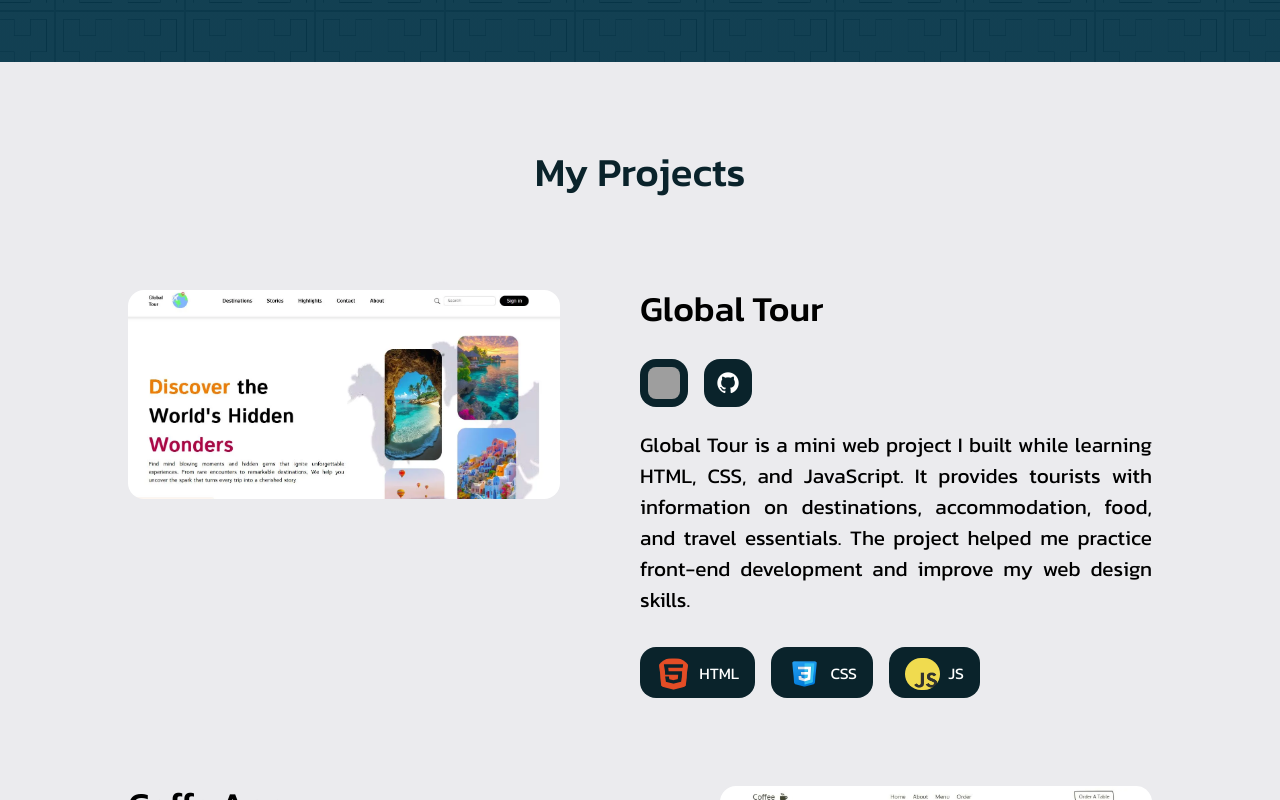
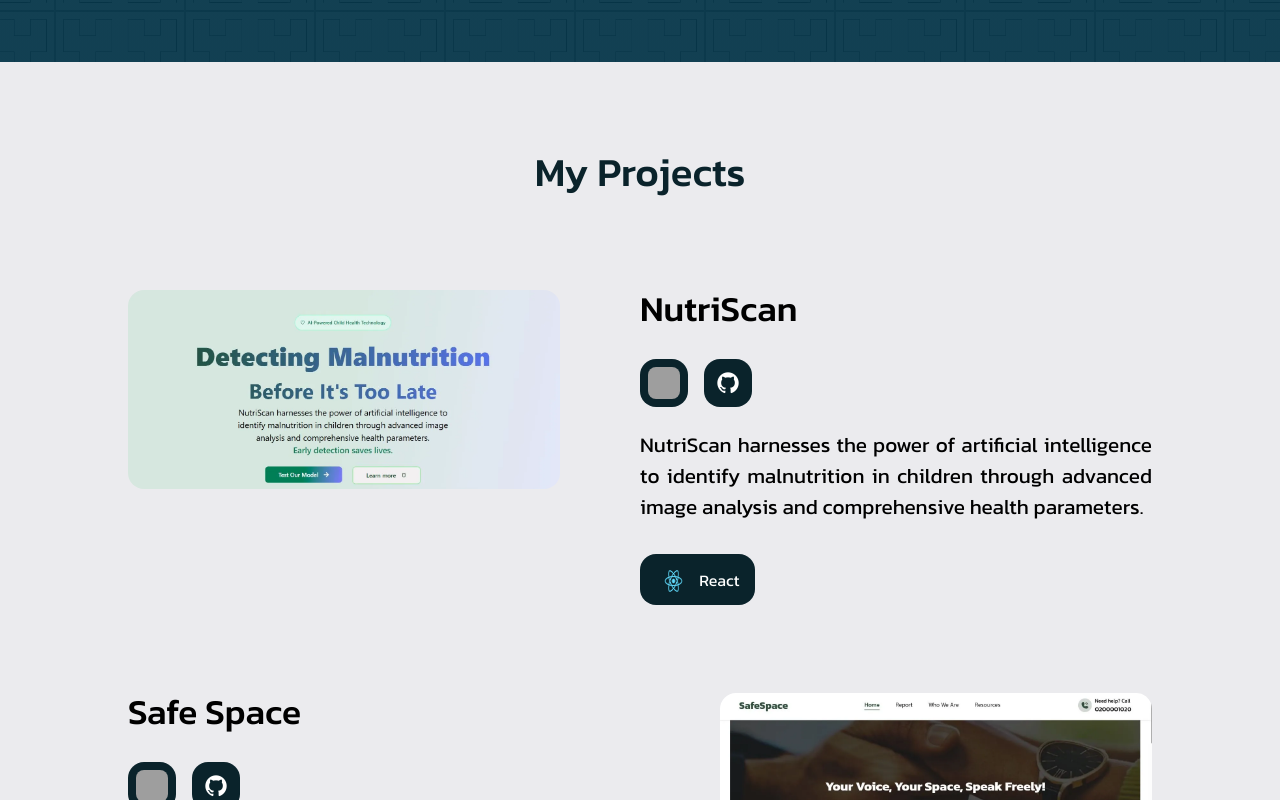
Before and after one commit to Skylark355/portfolio, a React (Vite) app: page / in a window 1280 px wide. Shown: the part 2000-2800 px from the top of the page. Built offline with nearby package versions, Linux system fonts and the light colour scheme; grey boxes are pictures that could not be loaded.

Commit message:
Added a new project

```diff
--- a/src/Constants.js
+++ b/src/Constants.js
@@ -9,6 +9,7 @@ import food from "./assets/images/food.webp";
 import coffee from "./assets/images/coffee.jpg";
 import Safespace from "./assets/images/Safespace.webp"
 import todo from "./assets/images/todo.webp"
+import nutriscan from "./assets/images/nutriscan.webp"
 
 export const experiences = [
   {
@@ -48,37 +49,16 @@ export const skills = [
 ];
 
 export const projects = [
-  {
-    image: global,
-    title: "Global Tour",
+{
+    image: nutriscan,
+    title: "NutriScan",
     live: airplane,
-    liveLink: "https://skylark355.github.io/Global-Tour/",
+    liveLink: "https://nutri-scan-nu.vercel.app/",
     github: github,
-    githubLink: "https://github.com/Skylark355/Global-Tour",
+    githubLink: "https://github.com/Skylark355/NutriScan",
     description:
-      "Global Tour is a mini web project I built while learning HTML, CSS, and JavaScript. It provides tourists with information on destinations, accommodation, food, and travel essentials. The project helped me practice front-end development and improve my web design skills.",
-    stacks: [
-      { name: "HTML", image: html },
-      { name: "CSS", image: css3 },
-      { name: "JS", image: js },
-    ],
-  },
-
-
-  {
-    image: coffee,
-    title: "Coffe App",
-    live: airplane,
-    liveLink: "https://skylark355.github.io/Coffee-Shop/",
-    github: github,
-    githubLink: "https://github.com/Skylark355/Coffee-Shop",
-    description:
-      "Coffee App is a project I developed to showcase a user-friendly platform for exploring different coffee types, recipes, and brewing methods. Built with HTML, CSS, and JavaScript, it provides an interactive experience for coffee lovers, helping them discover new flavors and preparation techniques.",
-    stacks: [
-      { name: "HTML", image: html },
-      { name: "CSS", image: css3 },
-      { name: "JS", image: js },
-    ],
+      "NutriScan harnesses the power of artificial intelligence to identify malnutrition in children through advanced image analysis and comprehensive health parameters.",
+    stacks: [{ name: "React", image: react }],
   },
 
   {
@@ -118,4 +98,37 @@ export const projects = [
       "A functional and user-friendly To-Do application built with React.js. It allows users to add, delete, and filter tasks based on their status (e.g., all, completed, pending).",
     stacks: [{ name: "React", image: react }],
   },
+
+    {
+    image: coffee,
+    title: "Coffe App",
+    live: airplane,
+    liveLink: "https://skylark355.github.io/Coffee-Shop/",
+    github: github,
+    githubLink: "https://github.com/Skylark355/Coffee-Shop",
+    description:
+      "Coffee App is a project I developed to showcase a user-friendly platform for exploring different coffee types, recipes, and brewing methods. Built with HTML, CSS, and JavaScript, it provides an interactive experience for coffee lovers, helping them discover new flavors and preparation techniques.",
+    stacks: [
+      { name: "HTML", image: html },
+      { name: "CSS", image: css3 },
+      { name: "JS", image: js },
+    ],
+  },
+
+  {
+    image: global,
+    title: "Global Tour",
+    live: airplane,
+    liveLink: "https://skylark355.github.io/Global-Tour/",
+    github: github,
+    githubLink: "https://github.com/Skylark355/Global-Tour",
+    description:
+      "Global Tour is a mini web project I built while learning HTML, CSS, and JavaScript. It provides tourists with information on destinations, accommodation, food, and travel essentials. The project helped me practice front-end development and improve my web design skills.",
+    stacks: [
+      { name: "HTML", image: html },
+      { name: "CSS", image: css3 },
+      { name: "JS", image: js },
+    ],
+  },
+
 ];
```
Also changed, not shown: src/assets/images/nutriscan.webp (added).
